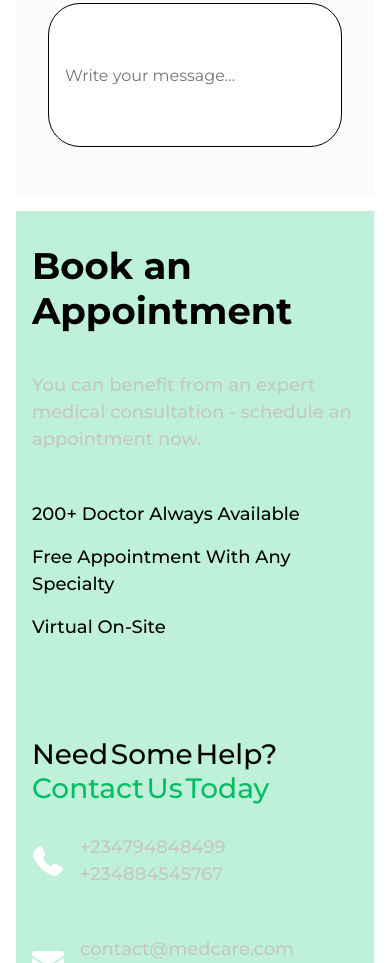
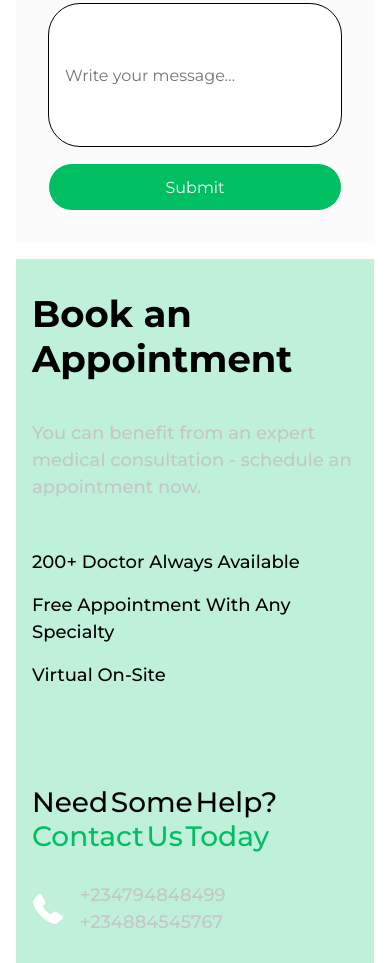
Before and after one commit to Toludayo75/Jubilee-Hospital, a plain HTML site: page appointment.html in a window 390 px wide. Shown: the part 1026-1989 px from the top of the page. Drawn offline with nearby package versions, Linux system fonts and the light colour scheme.

Commit message:
submit button commit

```diff
--- a/appointment.html
+++ b/appointment.html
@@ -79,6 +79,8 @@
                         <option value="no">Dr. Marks Stilleng</option>
                     </select>
                     <input id="message" type="message" placeholder="Write your message...">
+
+                    <button type="submit" class="form-btn">Submit</button>
                 </form>
                 <div class="appt">
                     <h3>Book an Appointment</h3>
--- a/css/style.css
+++ b/css/style.css
@@ -1205,6 +1205,20 @@ span{
     margin-bottom: 3rem;
     margin-right: 1rem;
 }
+.form-btn{
+    width: 12rem;
+    height: 3rem;
+    color: #fff;
+    font-size: 16px;
+    border: 1px solid #fff;
+    text-decoration: none;
+    cursor: pointer;
+    background-color: var(--primary-color);
+    border-radius: 2rem;
+}
+.form-btn:hover{
+    border: 4px solid var(--primary-color);
+}
 @media (max-width:780px) {
     .appointment-form{
         height: 210vh;
@@ -1247,4 +1261,15 @@ span{
         display: block;
         height: fit-content;
     }
+    .form-btn{
+        width: 100%;
+        height: 3rem;
+        color: #fff;
+        font-size: 16px;
+        border: 1px solid #fff;
+        text-decoration: none;
+        cursor: pointer;
+        background-color: var(--primary-color);
+        border-radius: 2rem;
+    }
 }
```
